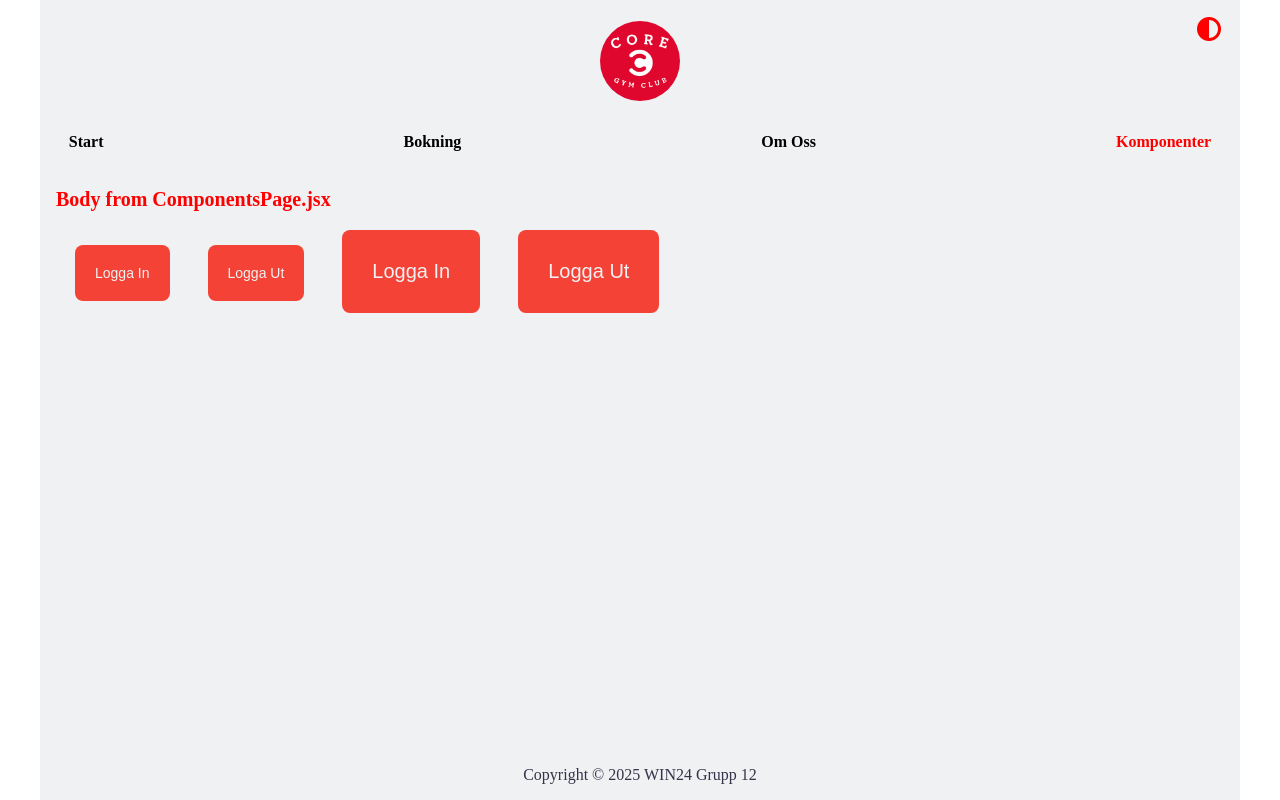
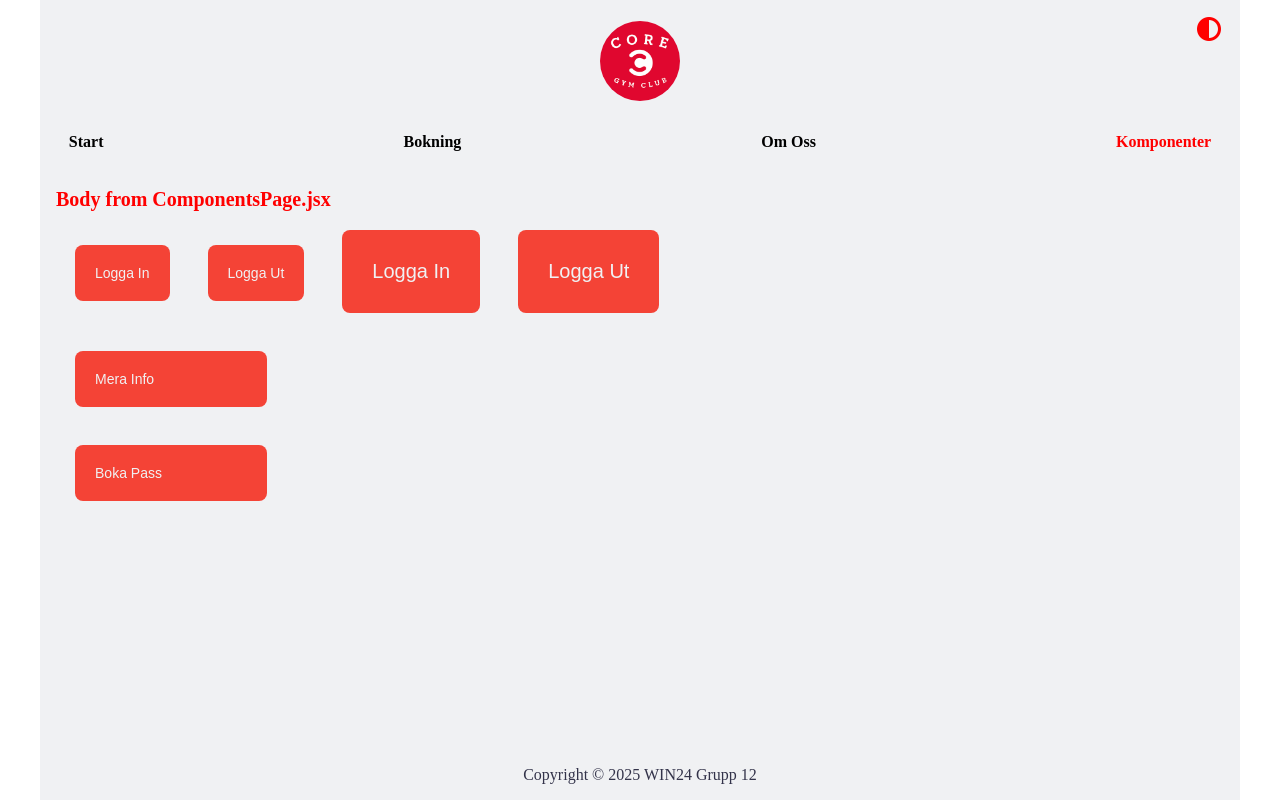
Before and after one commit to WIN24-GruppProjekt/Frontend, a React (Vite) app: page /komponenter in a window 1280 px wide. Built offline with nearby package versions, Linux system fonts and the light colour scheme.

Commit message:
Added buttons to that is suppose to be on the session card. Also added how the buttons react when pressed.

```diff
--- /dev/null
+++ b/src/components/BookPassButton.jsx
@@ -0,0 +1,13 @@
+import React from 'react'
+
+const BookPassButton = () => {
+    return (
+        <button className="btn-box" onClick={() => setLoginOpen(true)}>
+            <div className="btn-standard large">
+                Boka Pass
+            </div>
+        </button>
+    )
+}
+
+export default BookPassButton
--- /dev/null
+++ b/src/components/MoreInfoButton.jsx
@@ -0,0 +1,13 @@
+import React from 'react'
+
+const MoreInfoButton = () => {
+    return (
+        <button className="btn-box" onClick={() => setLoginOpen(true)}>
+            <div className="btn-standard large">
+                Mera Info
+            </div>
+        </button>
+    )
+}
+
+export default MoreInfoButton
--- /dev/null
+++ b/src/components/SessionCardButtons.jsx
@@ -0,0 +1,14 @@
+import React from 'react'
+import MoreInfoButton from './MoreInfoButton'
+import BookPassButton from './BookPassButton'
+
+const SessionCardButtons = () => {
+    return (
+        <div className="more-info-book-pass">
+            <MoreInfoButton />
+            <BookPassButton />
+        </div>
+    )
+}
+
+export default SessionCardButtons
--- a/src/pages/ComponentsPage.jsx
+++ b/src/pages/ComponentsPage.jsx
@@ -3,6 +3,7 @@ import SignInButton from '../components/SignInButton'
 import SignOutButton from '../components/SignOutButton'
 import MobileSignIn from '../components/MobileSignIn'
 import MobileSignOut from '../components/MobileSignOut'
+import SessionCardButtons from '../components/SessionCardButtons'
 
 const ComponentsPage = () => {
   return (
@@ -12,6 +13,7 @@ const ComponentsPage = () => {
       <SignOutButton />
       <MobileSignIn />
       <MobileSignOut />
+      <SessionCardButtons />
     </div>
   )
 }
--- a/src/style.css
+++ b/src/style.css
@@ -449,16 +449,32 @@ header {
   .large {
     font-size: 14px;
   }
+  .large:active {
+    font-size: 13px;
+    transition: all 0.1s ease-in-out;
+  }
   .mobile {
     font-size: 20px;
     margin: 30px;
+  }
+  .mobile:active {
+    font-size: 19px;
+    transition: all 0.1s ease-in-out;
   }
   .btn-box:hover {
     background-color: var(--clr-btn-primary-hover);
   }
   .btn-box:active {
     background-color: var(--clr-btn-primary-hover);
-    border: solid 1px black;
+    transition: all 0.1s ease-in-out;
+  }
+
+  .more-info-book-pass {
+    display: flex;
+    flex-direction: column;
+    height:50px;
+    width: 230px;
+    margin: none;
   }
 
 /* #endregion */
```
